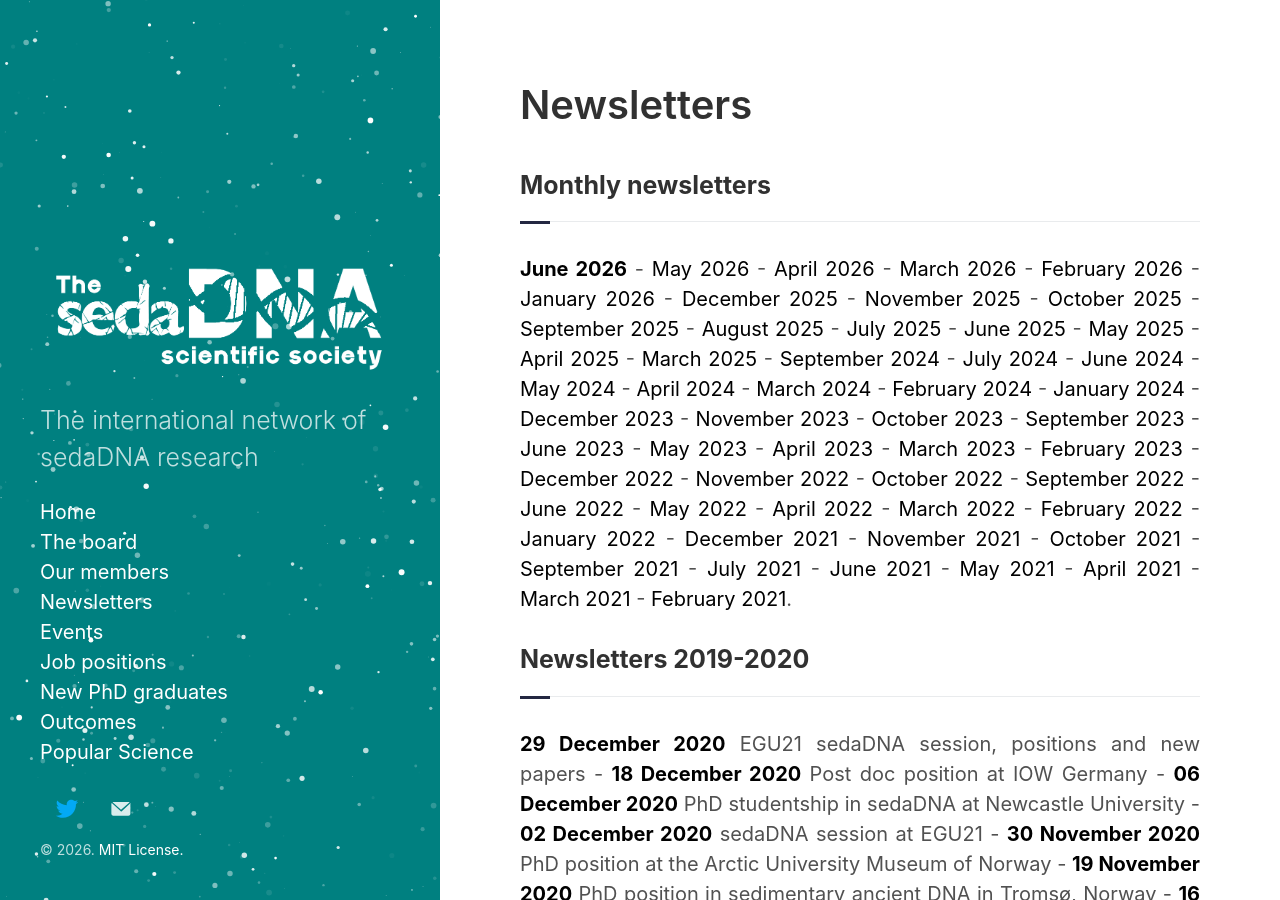
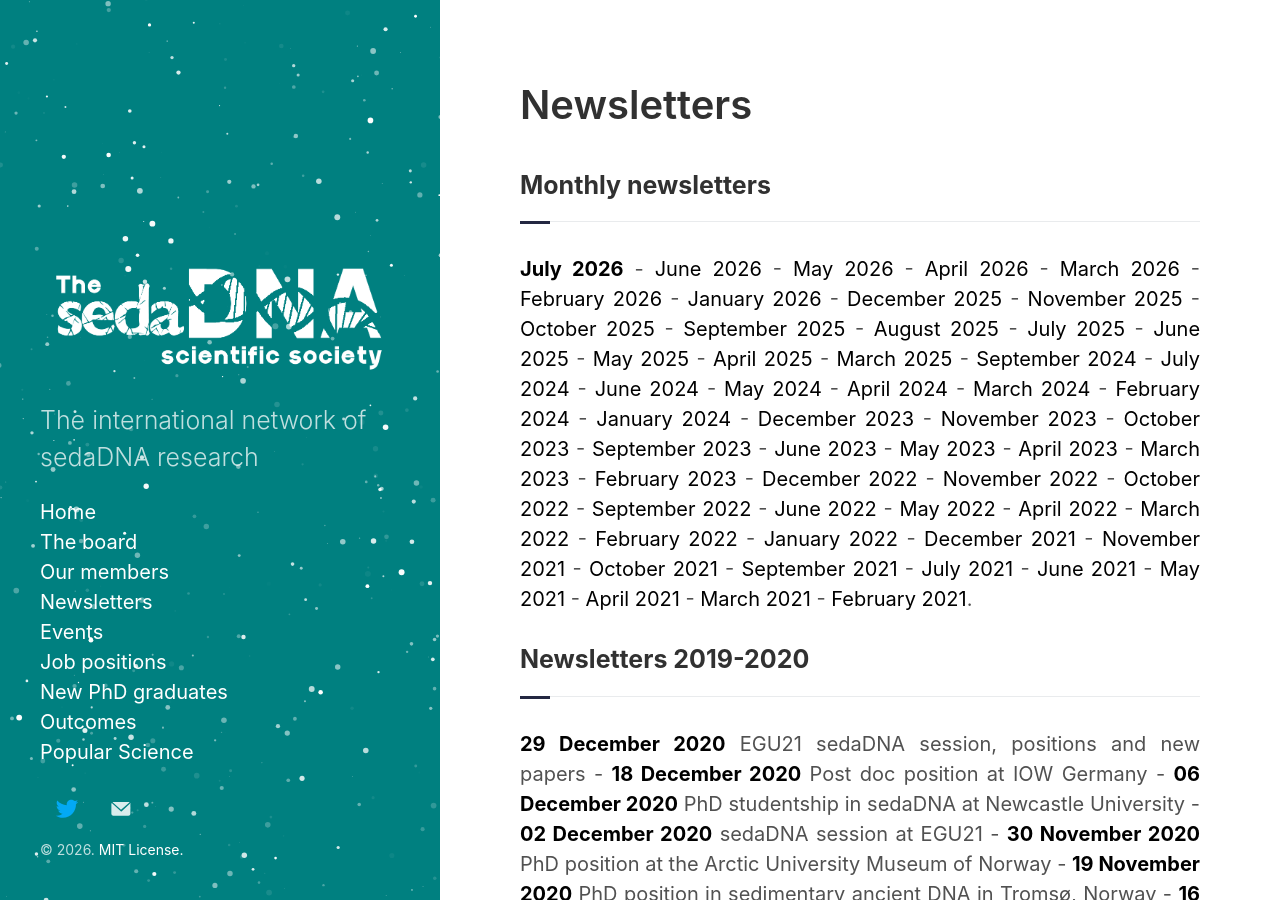
Before and after one commit to sedadna/sedadna.github.io, a Jekyll site: the page built from category/news.md, in a window 1280 px wide and 900 px high. Built offline with Jekyll 4.4.1, drawn with Linux system fonts in a browser that asks for light colours.

Commit message:
Creating the page for July newsletter

```diff
--- a/category/news.md
+++ b/category/news.md
@@ -8,7 +8,8 @@
 </div>
 <div class="intro">
 <p>
-<a href="https://sedadna.github.io/category/news/26-06.html" target="_blank"><b>June 2026</b></a> -
+<a href="https://sedadna.github.io/category/news/26-07.html" target="_blank"><b>July 2026</b></a> -
+<a href="https://sedadna.github.io/category/news/26-06.html" target="_blank">June 2026</a> -
 <a href="https://sedadna.github.io/category/news/26-05.html" target="_blank">May 2026</a> -
 <a href="https://sedadna.github.io/category/news/26-04.html" target="_blank">April 2026</a> -
 <a href="https://sedadna.github.io/category/news/26-03.html" target="_blank">March 2026</a> -
```
